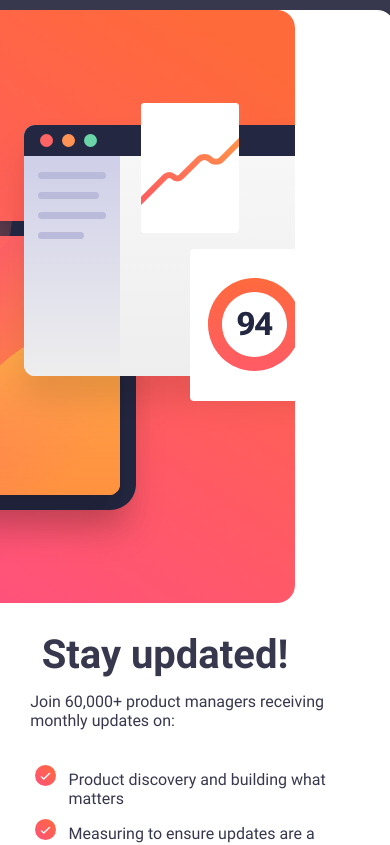
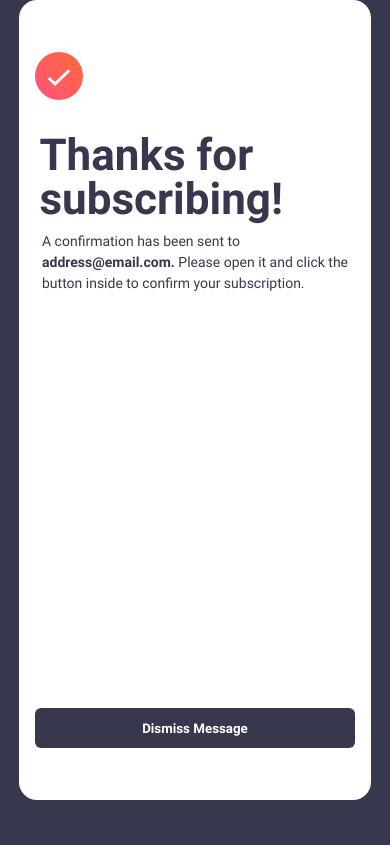
Before and after one commit to atorrez007/newsLetter, a React (Create React App) app: page /success in a window 390 px wide. Shown: the top 845 px of the page. Built offline with nearby package versions, Linux system fonts and the light colour scheme.

Commit message:
added routing to site and corrected style warnings

```diff
--- a/package.json
+++ b/package.json
@@ -12,6 +12,7 @@
     "@types/react-dom": "^18.2.7",
     "react": "^18.2.0",
     "react-dom": "^18.2.0",
+    "react-router-dom": "^6.16.0",
     "react-scripts": "5.0.1",
     "typescript": "^4.9.5",
     "web-vitals": "^2.1.4"
--- a/src/App.tsx
+++ b/src/App.tsx
@@ -1,12 +1,15 @@
 import "./App.css";
 import SignUp from "./components/SignUp";
 import SuccessMessage from "./components/SuccessMessage";
+import { Routes, Route } from "react-router-dom";
 
 function App() {
   return (
     <div className="signup-container">
-      <SignUp />
-      {/* <SuccessMessage /> */}
+      <Routes>
+        <Route path="/" element={<SignUp />}></Route>
+        <Route path="/success" element={<SuccessMessage />}></Route>
+      </Routes>
     </div>
   );
 }
--- a/src/components/SignUpStyles.css
+++ b/src/components/SignUpStyles.css
@@ -161,7 +161,7 @@
   .signup-box {
     display: flex;
     flex-direction: column-reverse;
-    justify-content: start;
+    justify-content: flex-start;
     height: auto;
     width: 30em;
     background-color: white;
@@ -239,7 +239,7 @@
   }
 
   .right-sided-content {
-    width: fill;
+    width: stretch;
   }
 
   .img-container img {
--- a/src/components/SuccessMessageStyles.css
+++ b/src/components/SuccessMessageStyles.css
@@ -2,7 +2,7 @@
   display: flex;
   justify-content: center;
   align-items: center;
-  margin-top: 15em;
+  margin-top: 12em;
   width: 25em;
   height: 25em;
   border-radius: 18px;
@@ -18,7 +18,7 @@
   border-radius: 18px;
   display: flex;
   flex-direction: column;
-  justify-content: start;
+  justify-content: flex-start;
   align-items: center;
 }
 
@@ -103,7 +103,7 @@
     display: flex;
     flex-direction: column;
     justify-content: center;
-    align-items: end;
+    align-items: flex-end;
   }
   .header-content {
     text-align: left;
--- a/src/index.tsx
+++ b/src/index.tsx
@@ -1,15 +1,18 @@
-import React from 'react';
-import ReactDOM from 'react-dom/client';
-import './index.css';
-import App from './App';
-import reportWebVitals from './reportWebVitals';
+import React from "react";
+import ReactDOM from "react-dom/client";
+import "./index.css";
+import App from "./App";
+import reportWebVitals from "./reportWebVitals";
+import { BrowserRouter } from "react-router-dom";
 
 const root = ReactDOM.createRoot(
-  document.getElementById('root') as HTMLElement
+  document.getElementById("root") as HTMLElement
 );
 root.render(
   <React.StrictMode>
-    <App />
+    <BrowserRouter>
+      <App />
+    </BrowserRouter>
   </React.StrictMode>
 );
 
```
Also changed, not shown: 1 other file (tests, documents, lock files or other folders).
